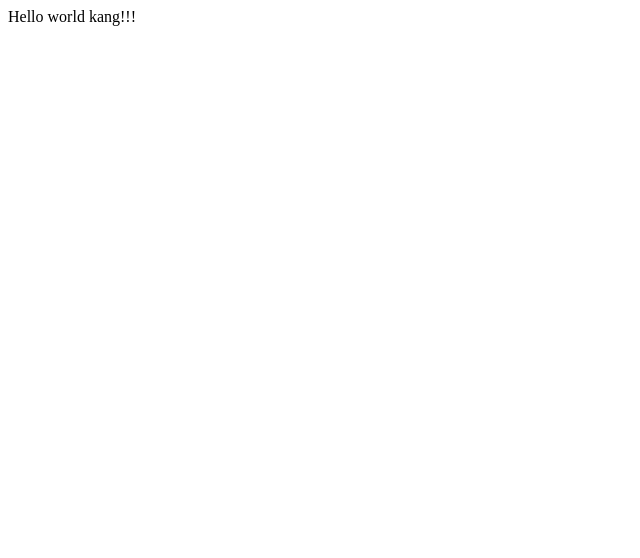
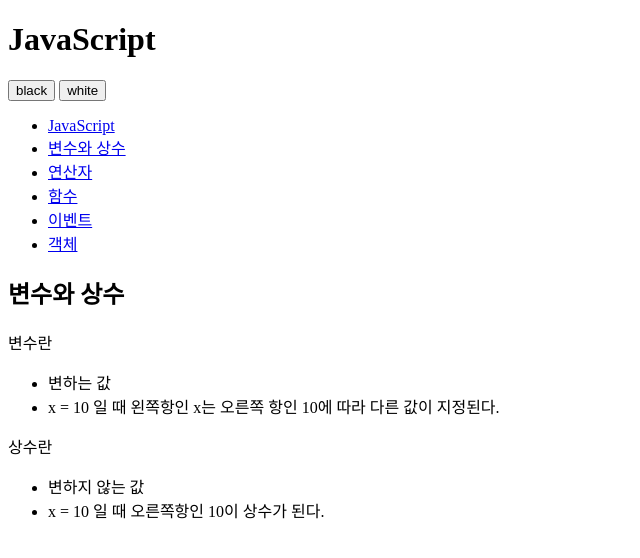
Before and after one commit to kangmingoo/kangtuto-kang, a plain HTML site: page index.html in a window 1280 px wide. Shown: the whole page, without its empty margins (0-640 px from the left). Drawn offline with Linux system fonts and the light colour scheme.

Commit message:
change index.html

```diff
--- a/index.html
+++ b/index.html
@@ -1,24 +1,53 @@
 <!DOCTYPE html>
-<html lang="en">
+<html>
     <head>
         <meta charset="utf-8" />
-
-        <!-- Always force latest IE rendering engine (even in intranet) & Chrome Frame
-        Remove this if you use the .htaccess -->
-        <meta http-equiv="X-UA-Compatible" content="IE=edge,chrome=1" />
-
-        <title>index</title>
-        <meta name="description" content="" />
-        <meta name="author" content="egoing" />
-
-        <meta name="viewport" content="width=device-width; initial-scale=1.0" />
-
-        <!-- Replace favicon.ico & apple-touch-icon.png in the root of your domain and delete these references -->
-        <link rel="shortcut icon" href="/favicon.ico" />
-        <link rel="apple-touch-icon" href="/apple-touch-icon.png" />
     </head>
 
-    <body>
-        Hello world kang!!!
+    <body id="body">
+        <div>
+            <header>
+                <h1>JavaScript</h1>
+            </header>
+            <div id="toolbar">
+                <input type="button" value="black" />
+                <input type="button" value="white" />
+            </div>
+            <nav>
+                <ul>
+                    <li><a href="http://opentutorials.org/course/49/16">JavaScript</a></li>
+                    <li><a href="http://opentutorials.org/course/49/17">변수와 상수</a></li>
+                    <li><a href="http://opentutorials.org/course/49/18">연산자</a></li>
+                    <li><a href="http://opentutorials.org/course/49/19">함수</a></li>
+                    <li><a href="http://opentutorials.org/course/49/20">이벤트</a></li>
+                    <li><a href="http://opentutorials.org/course/49/21">객체</a></li>
+                </ul>
+            </nav>
+            <article>
+                <h2>변수와 상수</h2>
+                <div>
+                    <p>변수란</p>
+                    <ul>
+                        <li>
+                            변하는 값
+                        </li>
+                        <li>
+                            x = 10 일 때 왼쪽항인 x는 오른쪽 항인 10에 따라 다른 값이 지정된다.
+                        </li>
+                    </ul>
+                    <p>
+                        상수란
+                    </p>
+                    <ul>
+                        <li>
+                            변하지 않는 값
+                        </li>
+                        <li>
+                            x = 10 일 때 오른쪽항인 10이 상수가 된다.
+                        </li>
+                    </ul>
+                </div>
+            </article>
+        </div>
     </body>
 </html>
```
Also changed, not shown: sample.html (added, +11 -0 lines).
